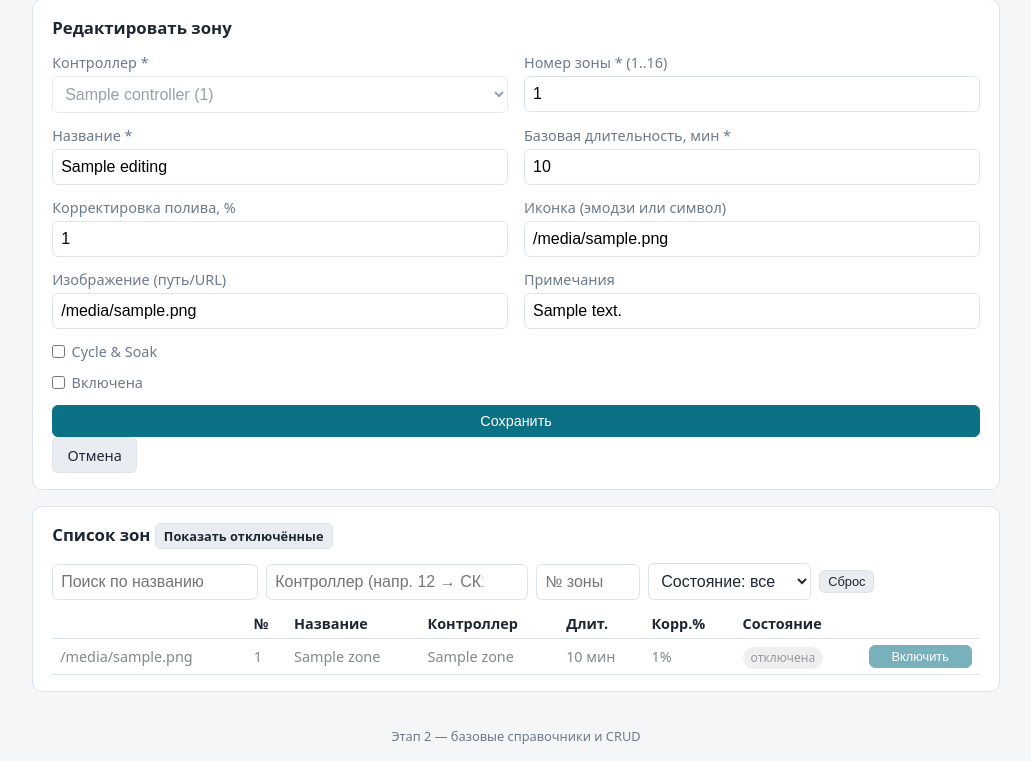
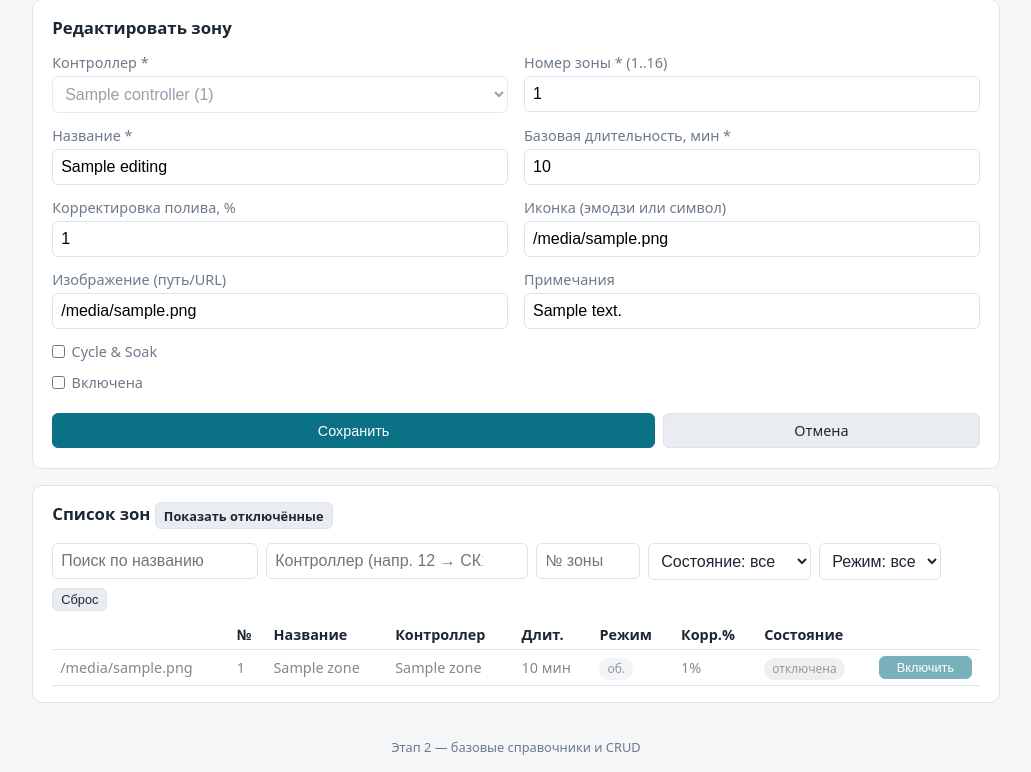
Before and after one commit to alexyalt/poliv, a Python web app: template server/app/templates/zones.html in a window 1280 px wide. Shown: the part 147-919 px from the top of the page, without its empty margins (124-1155 px from the left). Before the commit the page ends 891 px from the top, so only its background shows below. Run offline with Jinja, Linux system fonts and the light colour scheme; the template is opened without the code that fills it: most values are stand-ins (such as "Sample title", 1, 10 or a date in 2020).

Commit message:
Этап 2 итерация 3b: режим об./CS в списке зон с фильтром, расчёт циклов CS в редакторе, кнопки Сохранить/Отмена 2/3+1/3

```diff
--- a/server/app/static/themes/default.css
+++ b/server/app/static/themes/default.css
@@ -49,3 +49,11 @@ fieldset.days{border:1px solid var(--border);border-radius:6px;margin:0 0 .8rem;
 .span2{grid-column:1/-1}
 .zone-pick{display:flex;margin-bottom:.3rem}
 code{background:#eef1f4;padding:.1rem .35rem;border-radius:4px;font-size:.85em}
+
+/* Правка v3: кнопки Сохранить/Отмена в одной строке (2/3 + 1/3) */
+.form-actions{grid-column:1/-1;display:flex;gap:.5rem;margin-top:.5rem}
+.form-btn-save{flex:2;width:auto}
+.form-btn-cancel{flex:1;width:auto;text-align:center}
+/* Правка v3: режим зоны (об. / CS) */
+.badge-cs{background:#cfe2ff;color:#084298}.badge-ob{background:#e9edf2;color:#41464b}
+.cs-preview{grid-column:1/-1;font-size:.85rem;margin-top:.25rem}
--- a/server/app/templates/zones.html
+++ b/server/app/templates/zones.html
@@ -61,9 +61,14 @@
     </script>
     <label class="check"><input type="checkbox" name="enabled" value="on"
       {{ 'checked' if (editing and editing.enabled) or not editing }}> Включена</label>
-    <div><button type="submit" class="btn btn-primary">Сохранить</button></div>
+    <!-- Правка v3: Сохранить 2/3, Отмена 1/3 в одной строке -->
+    <div class="form-actions">
+      <button type="submit" class="btn btn-primary form-btn-save">Сохранить</button>
+      <a class="btn btn-cancel form-btn-cancel" href="/zones" onclick="return hideForm(event)">Отмена</a>
+    </div>
+    <!-- Правка v3: предпросмотр расчёта Cycle & Soak по базовому времени -->
+    <div id="cs-preview" class="muted cs-preview"></div>
   </form>
-  <a class="btn" href="/zones" onclick="return hideForm(event)">Отмена</a>
 </div>
 {% if not form_open %}<button type="button" class="btn btn-primary" id="add-zone-btn"
         onclick="document.getElementById('zone-form-card').style.display=''; this.style.display='none'; return false;">+ Добавить зону</button>{% endif %}
@@ -80,20 +85,25 @@
     <datalist id="controller-list">{% for c in controllers %}<option value="{{ c.name }}">{{ c.box_id }}</option>{% endfor %}</datalist>
     <input type="number" id="f-number" placeholder="№ зоны" min="1" max="16" style="width:6.5em">
     <select id="f-state"><option value="">Состояние: все</option><option value="on">вкл.</option><option value="off">выкл./отключена</option></select>
+    <!-- Правка v3: фильтр по режиму (об. / CS) -->
+    <select id="f-mode"><option value="">Режим: все</option><option value="ob">об.</option><option value="cs">CS</option></select>
     <button type="button" class="btn btn-small" onclick="resetFilters()">Сброс</button>
   </div>
   {% if zones %}
   <table id="zone-table">
-    <tr><th></th><th>№</th><th>Название</th><th>Контроллер</th><th>Длит.</th><th>Корр.%</th><th>Состояние</th><th></th></tr>
+    <tr><th></th><th>№</th><th>Название</th><th>Контроллер</th><th>Длит.</th><th>Режим</th><th>Корр.%</th><th>Состояние</th><th></th></tr>
     {% for z in zones %}
     <tr class="{{ 'row-disabled' if z.deleted_at or not z.enabled }}"
         data-name="{{ z.name|lower }}" data-controller="{{ (z.controller_name ~ ' ' ~ z.controller_box_id)|lower }}"
-        data-number="{{ z.zone_number }}" data-on="{{ '1' if z.enabled and not z.deleted_at else '0' }}">
+        data-number="{{ z.zone_number }}" data-on="{{ '1' if z.enabled and not z.deleted_at else '0' }}"
+        data-mode="{{ 'cs' if z.cycle_soak_enabled else 'ob' }}">
       <td>{{ z.icon or '🌱' }}</td>
       <td>{{ z.zone_number }}</td>
       <td>{{ z.name }}</td>
       <td>{{ z.controller_name }}</td>
       <td>{{ z.base_duration_minutes }} мин</td>
+      <td>{% if z.cycle_soak_enabled %}<span class="badge badge-cs" title="Цикл {{ z.cycle_minutes }} мин, выдержка {{ z.soak_minutes }} мин">CS</span>
+          {% else %}<span class="badge badge-ob" title="Обычный режим">об.</span>{% endif %}</td>
       <td>{{ z.watering_adjustment_percent }}%</td>
       <td>
         {% if z.deleted_at %}<span class="badge badge-off">отключена</span>
@@ -128,6 +138,7 @@ function applyZoneFilters(){
   var ct=(document.getElementById('f-controller').value||'').toLowerCase();
   var num=document.getElementById('f-number').value;
   var st=document.getElementById('f-state').value;
+  var md=document.getElementById('f-mode').value;
   document.querySelectorAll('#zone-table tbody tr').forEach(function(tr){
     var ok=true;
     if(n && (tr.dataset.name||'').indexOf(n)<0) ok=false;
@@ -135,12 +146,34 @@ function applyZoneFilters(){
     if(ok && num && tr.dataset.number!==num) ok=false;
     if(ok && st==='on' && tr.dataset.on!=='1') ok=false;
     if(ok && st==='off' && tr.dataset.on==='1') ok=false;
+    if(ok && md && tr.dataset.mode!==md) ok=false;
     tr.style.display=ok?'':'none';
   });
 }
-function resetFilters(){['f-name','f-controller','f-number'].forEach(function(i){document.getElementById(i).value='';});document.getElementById('f-state').value='';applyZoneFilters();}
-['f-name','f-controller','f-number','f-state'].forEach(function(i){
+function resetFilters(){['f-name','f-controller','f-number'].forEach(function(i){document.getElementById(i).value='';});document.getElementById('f-state').value='';document.getElementById('f-mode').value='';applyZoneFilters();}
+['f-name','f-controller','f-number','f-state','f-mode'].forEach(function(i){
   document.getElementById(i).addEventListener('input',applyZoneFilters);
 });
+/* Правка v3: предпросмотр расчёта Cycle & Soak.
+   Циклы выполняются последовательно до исчерпания базового времени полива,
+   между циклами — выдержка (soak). Пример из ТЗ: база 10 мин, цикл 5 мин,
+   soak 10 мин => 2 цикла. */
+function csCalc(){
+  var el=document.getElementById('cs-preview');if(!el)return;
+  var on=document.getElementById('cs-toggle').checked;
+  if(!on){el.textContent='';return;}
+  var base=parseInt(document.querySelector('[name=base_duration_minutes]').value||'0',10);
+  var cyc=parseInt(document.querySelector('[name=cycle_minutes]').value||'0',10);
+  var soak=parseInt(document.querySelector('[name=soak_minutes]').value||'0',10);
+  if(base<=0||cyc<=0){el.textContent='Укажите базовое время и длительность цикла.';return;}
+  var cycles=Math.max(1,Math.ceil(base/cyc));
+  var watered=Math.min(base,cycles*cyc);
+  var total=watered+(cycles-1)*soak;
+  el.textContent='Расчёт: '+cycles+' цикл'+(cycles>1?'а':'')+' по '+cyc+' мин ('+watered+' мин полива), '+
+    (cycles-1)+' выдержк'+((cycles-1)===1?'а':'и')+' по '+soak+' мин ⇒ всего ~'+total+' мин.';
+}
+['cs-toggle'].concat(['base_duration_minutes','cycle_minutes','soak_minutes'].map(function(x){return '[name='+x+']';}))
+ .forEach(function(sel){var e=document.querySelector(sel);if(e)e.addEventListener('input',csCalc);if(e)e.addEventListener('change',csCalc);});
+csCalc();
 </script>
 {% endblock %}
```
Also changed, not shown: WorkBook/WORKBOOK.md (+9 -0 lines).
